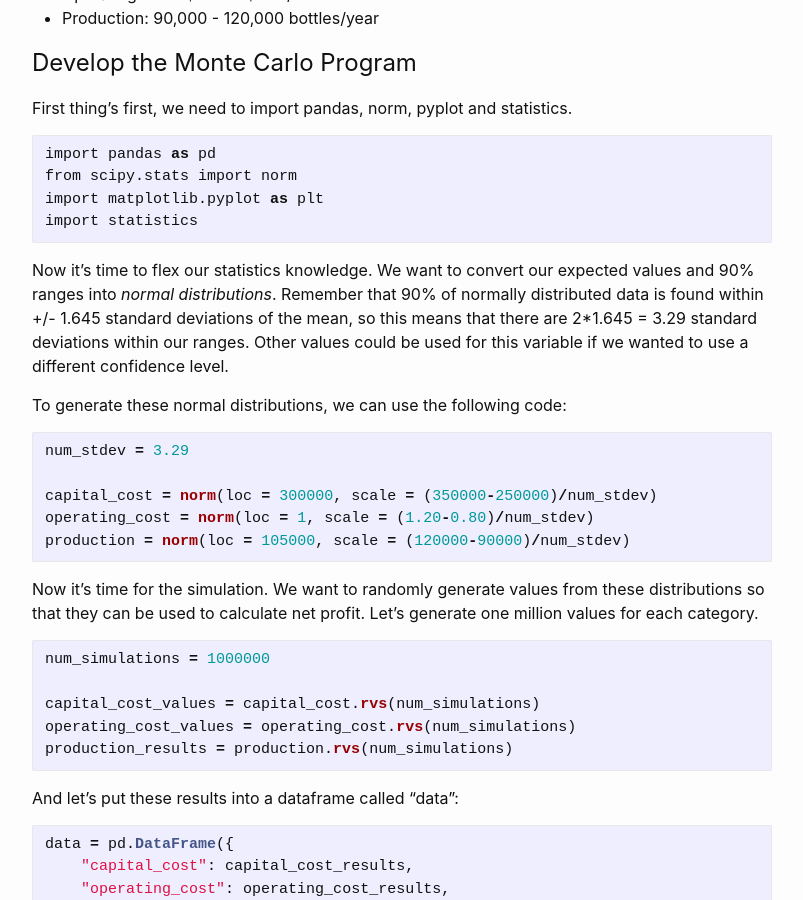
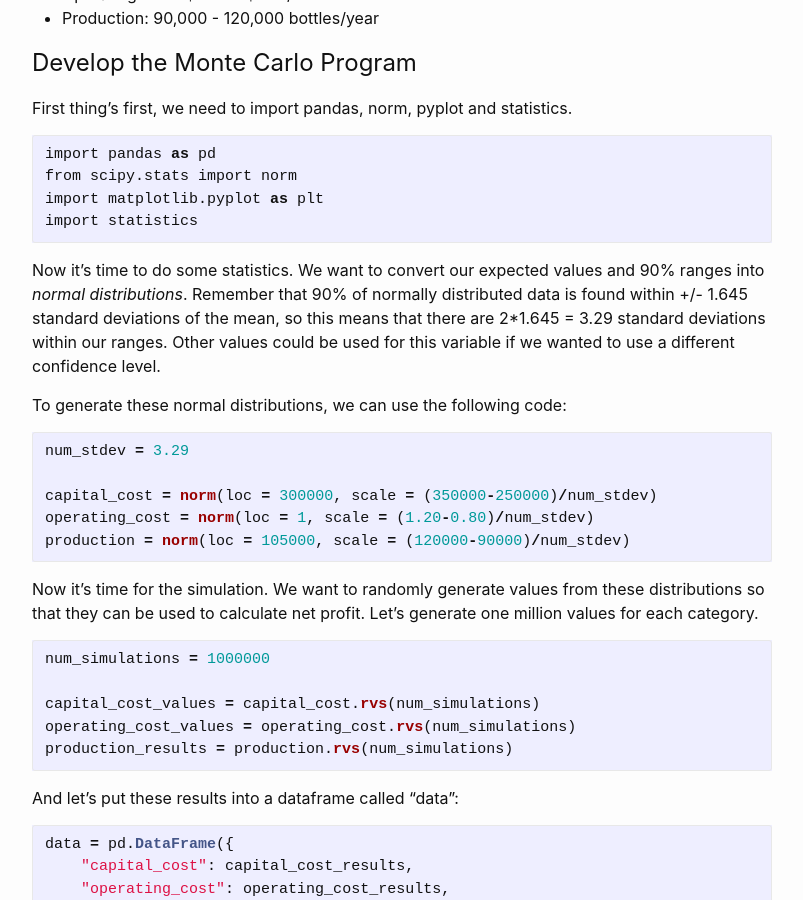
Before and after one commit to justinbrinkman/ap_site, a Jekyll site: the page built from _posts/2019-04-16-monte-carlo-simulation-in-python.markdown, in a window 1280 px wide and 900 px high, scrolled down 1115 px. Shown: the whole window, without its empty margins (238-1041 px from the left). Built offline with Jekyll 4.4.1, drawn with Linux system fonts in a browser that asks for light colours; comment, search, counter and statistics services are not loaded.

Commit message:
Update 2019-04-16-monte-carlo-simulation-in-python.markdown

````diff
--- a/_posts/2019-04-16-monte-carlo-simulation-in-python.markdown
+++ b/_posts/2019-04-16-monte-carlo-simulation-in-python.markdown
@@ -61,7 +61,7 @@ from scipy.stats import norm
 import matplotlib.pyplot as plt
 import statistics
 ```
-Now it's time to flex our statistics knowledge.  We want to convert our expected values and 90% ranges into *normal
+Now it's time to do some statistics.  We want to convert our expected values and 90% ranges into *normal
 distributions*.  Remember that 90% of normally distributed data is found within +/- 1.645 standard deviations of the
 mean, so this means that there are 2*1.645 = 3.29 standard deviations within our ranges.  Other values could be used
 for this variable if we wanted to use a different confidence level.
````
